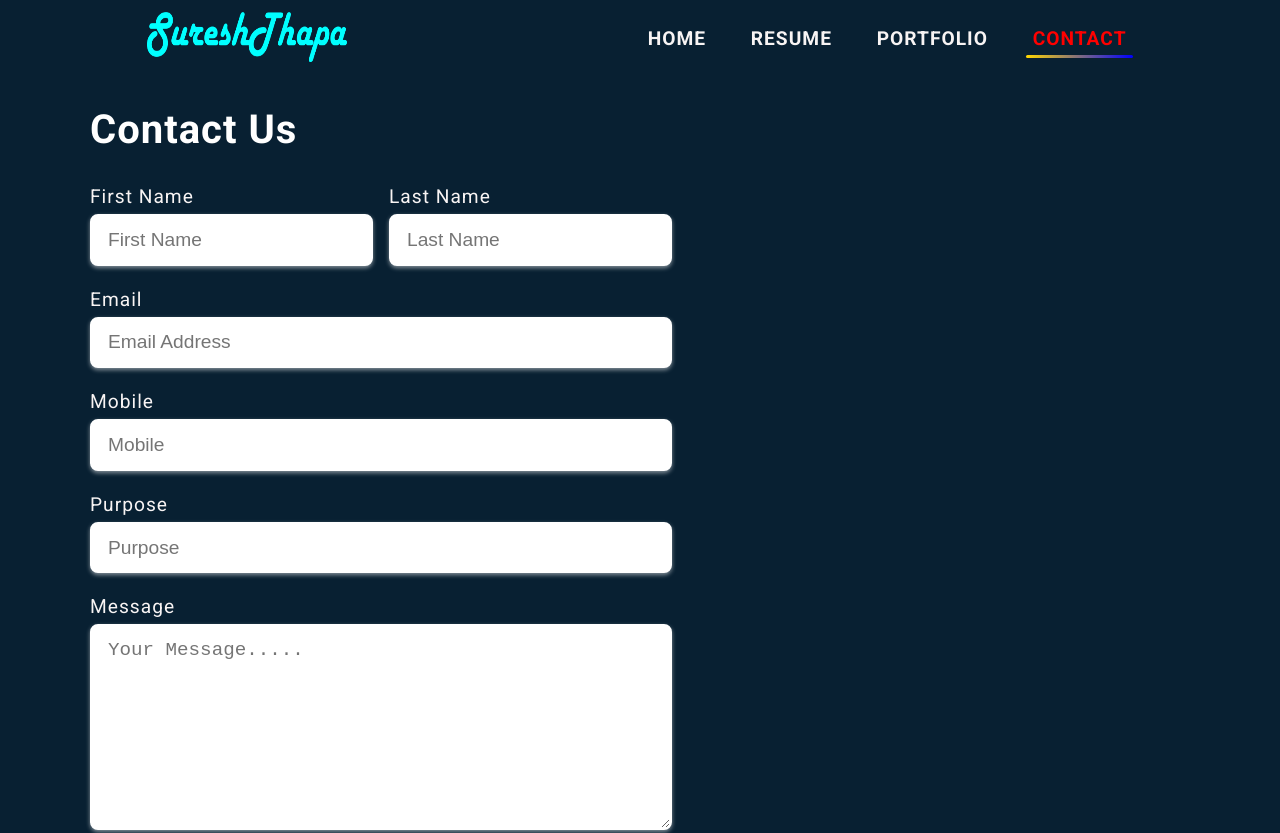
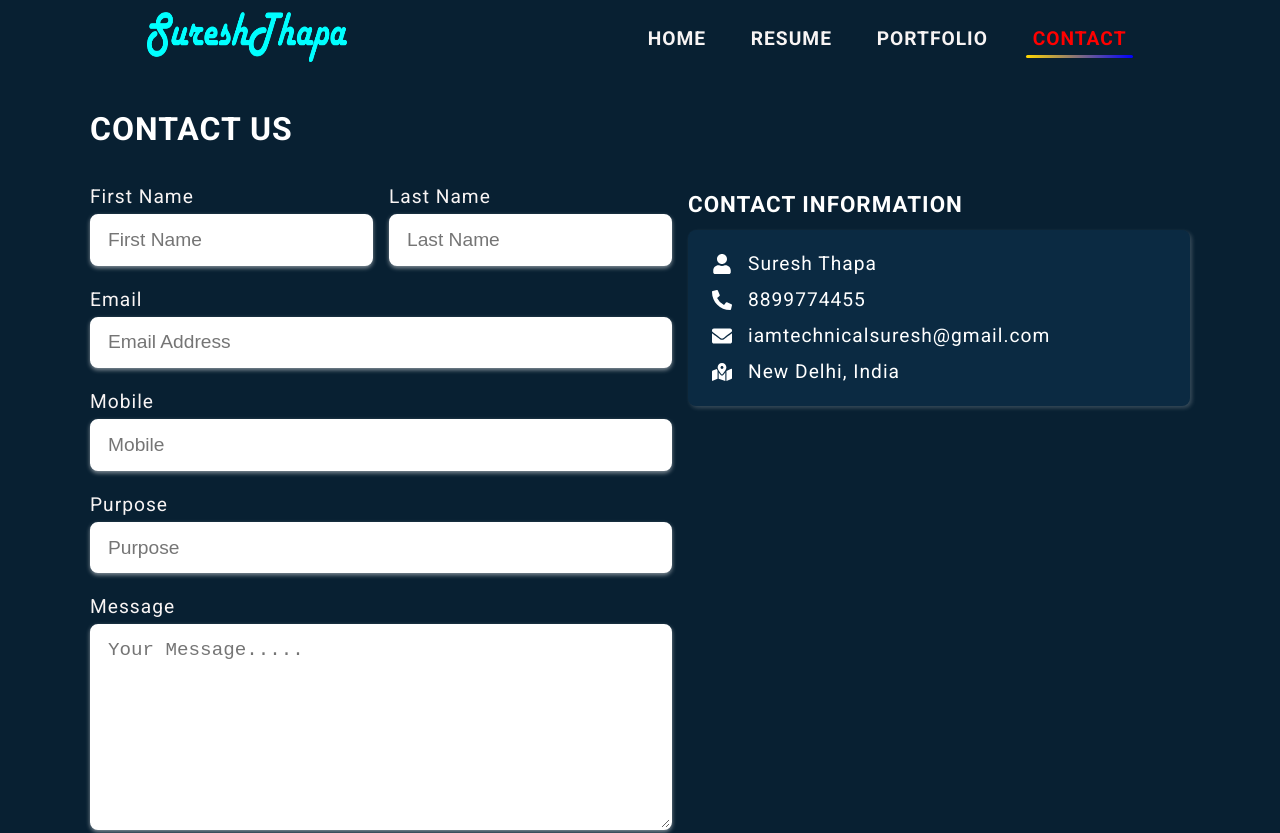
Before and after one commit to iamtechnicalsuresh/my-portfolio, a Next.js app: page /contact in a window 1280 px wide. Shown: the top 833 px of the page. Built offline with nearby package versions, Linux system fonts and the light colour scheme.

Commit message:
Added Contact Information In Contact Page

```diff
--- a/components/AboutMe.js
+++ b/components/AboutMe.js
@@ -33,7 +33,7 @@ const AboutMe = ({ aboutMe }) => {
             height={700}
             className="border-radius"
           />
-          <div className="p-3">
+          <div className="p-1">
             <TextHeading text={aboutMe.fullname} fontSize="2.5rem" />
             <TextHeading text={aboutMe.designation} />
             <TextDescription text={aboutMe.description} textAlign="justify" />
--- a/pages/contact.js
+++ b/pages/contact.js
@@ -1,5 +1,6 @@
 import { Formik } from "formik";
 import * as Yup from "yup";
+import { FaUser, FaPhoneAlt, FaEnvelope, FaMapMarkedAlt } from "react-icons/fa";
 import { useDispatch } from "react-redux";
 import { setStickyNav } from "../redux/miscellaneous/navbarSlice";
 import { motion } from "framer-motion";
@@ -10,6 +11,7 @@ import TextArea from "../components/TextArea";
 import TextInput from "../components/TextInput";
 import TextHeading from "../components/TextHeading";
 import ErrorMessage from "../components/ErrorMessage";
+import Card from "../components/Card";
 
 const validationSchema = Yup.object().shape({
   firstname: Yup.string().required().label("First Name"),
@@ -28,9 +30,9 @@ const contact = () => {
     <Layout>
       <Meta title="Contact" />
       <section className="section">
-        <TextHeading text="Contact Us" fontSize="2.5rem" margin="2rem" />
+        <TextHeading text="CONTACT US" fontSize="2rem" margin="2rem" />
+        <div className="grid grid-col-2 grid-gap-1">
           <motion.div
-          className="grid grid-col-2"
             initial={{ x: "-100vw" }}
             animate={{ x: 0 }}
             transition={{
@@ -117,6 +119,60 @@ const contact = () => {
               )}
             </Formik>
           </motion.div>
+          <motion.div
+            initial={{ x: "100vw" }}
+            animate={{ x: 0 }}
+            transition={{
+              type: "spring",
+              duration: 2,
+              bounce: 0.3,
+            }}
+          >
+            <TextHeading text="CONTACT INFORMATION" />
+            <Card>
+              <div className="flex flex-align-item-center grid-gap-1 width-100 px-1">
+                <FaUser size={20} color="white" />
+                <TextHeading
+                  text="Suresh Thapa"
+                  color="white"
+                  fontWeight="normal"
+                  fontSize="1.2rem"
+                  lineHeight="20px"
+                />
+              </div>
+              <div className="flex flex-align-item-center grid-gap-1 width-100 px-1">
+                <FaPhoneAlt size={20} color="white" />
+                <TextHeading
+                  text="8899774455"
+                  color="white"
+                  fontWeight="normal"
+                  fontSize="1.2rem"
+                  lineHeight="20px"
+                />
+              </div>
+              <div className="flex flex-align-item-center grid-gap-1 width-100 px-1">
+                <FaEnvelope size={20} color="white" />
+                <TextHeading
+                  text="iamtechnicalsuresh@gmail.com"
+                  color="white"
+                  fontWeight="normal"
+                  fontSize="1.2rem"
+                  lineHeight="20px"
+                />
+              </div>
+              <div className="flex flex-align-item-center grid-gap-1 width-100 px-1">
+                <FaMapMarkedAlt size={20} color="white" />
+                <TextHeading
+                  text="New Delhi, India"
+                  color="white"
+                  fontWeight="normal"
+                  fontSize="1.2rem"
+                  lineHeight="20px"
+                />
+              </div>
+            </Card>
+          </motion.div>
+        </div>
       </section>
     </Layout>
   );
--- a/styles/Button.module.css
+++ b/styles/Button.module.css
@@ -5,7 +5,7 @@
   font-size: 1.4rem;
   border-radius: var(--border-radius);
   margin: 1rem 0;
-  font-weight: bold;
+  /* font-weight: bold; */
   outline: none;
   cursor: pointer;
   border: none;
--- a/styles/LinkButton.module.css
+++ b/styles/LinkButton.module.css
@@ -5,7 +5,7 @@
   font-size: 1.4rem;
   border-radius: var(--border-radius);
   margin: 1rem 0;
-  font-weight: bold;
+  /* font-weight: bold; */
 }
 
 .btn_primary {
--- a/styles/globals.css
+++ b/styles/globals.css
@@ -28,8 +28,24 @@ body {
   padding-bottom: 2rem;
 }
 
+.width-100 {
+  width: 100%;
+}
+
 .rounded-radius {
   border-radius: 50%;
+}
+
+.flex {
+  display: flex;
+}
+
+.flex-justify-space-between {
+  justify-content: space-between;
+}
+
+.flex-align-item-center {
+  align-items: center;
 }
 
 .grid {
@@ -96,8 +112,20 @@ body {
   margin-bottom: 2rem;
 }
 
+.p-1 {
+  padding: 1rem;
+}
+
+.p-2 {
+  padding: 2rem;
+}
+
 .p-3 {
   padding: 3rem;
+}
+
+.px-1 {
+  padding: 0 1rem;
 }
 
 .text-center {
```
Lines whose indentation alone changed are shown as unchanged.
